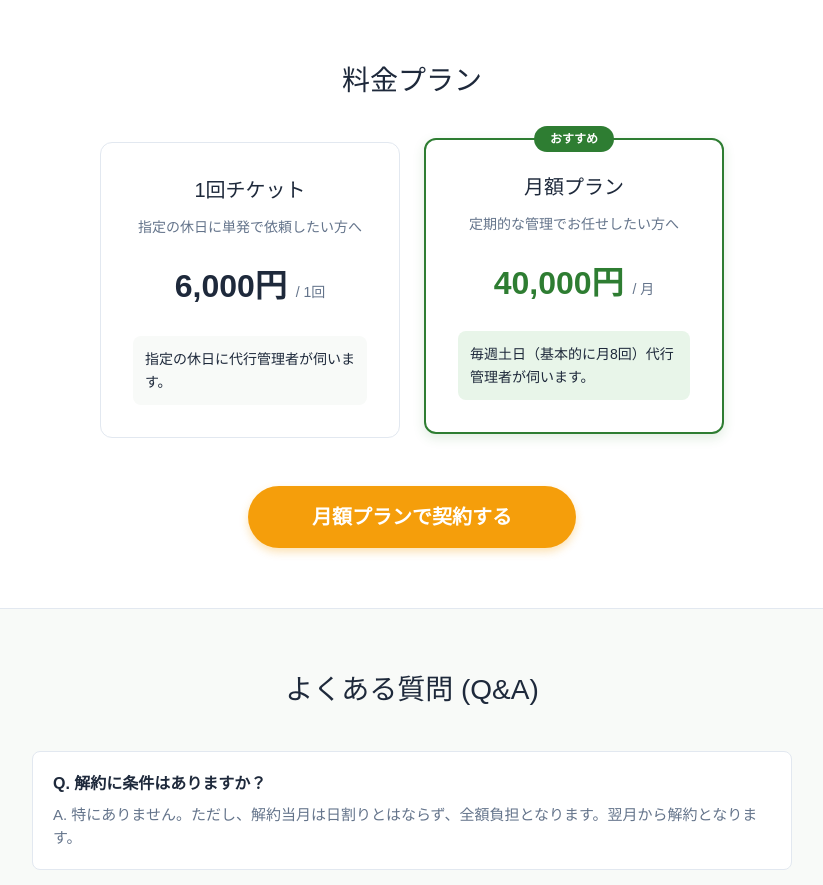
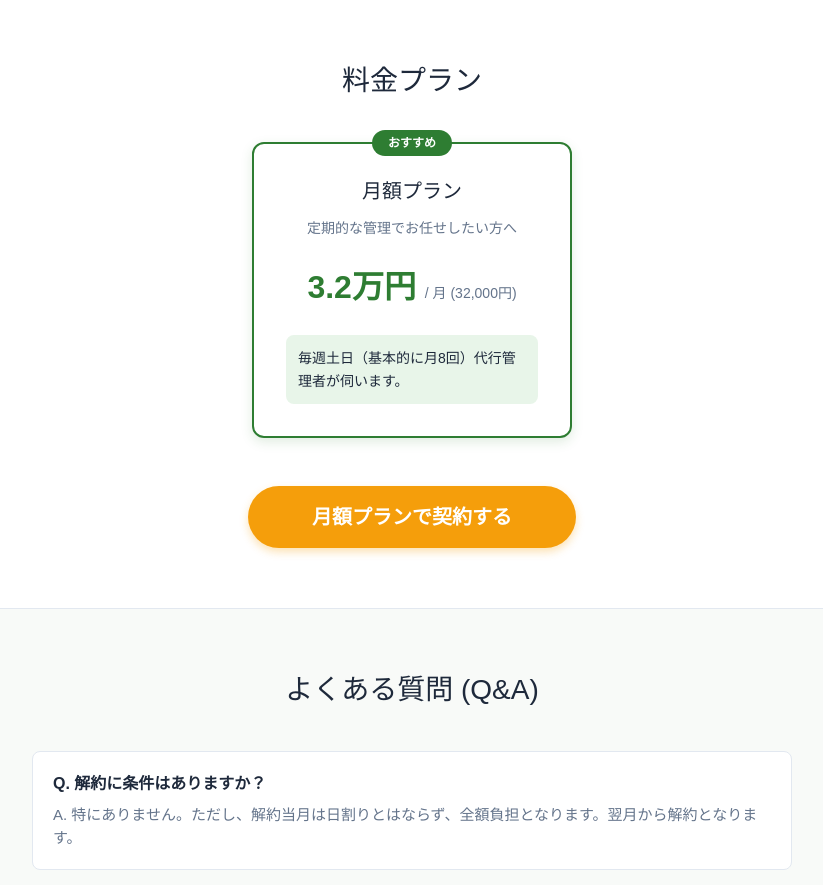
Before and after one commit to irisarbores/farmoff, a Next.js app: page / in a window 1280 px wide. Shown: the part 1300-2185 px from the top of the page, without its empty margins (228-1051 px from the left). Built offline with nearby package versions, Linux system fonts and the light colour scheme.

Commit message:
更新内容のメッセージ

```diff
--- a/app/page.tsx
+++ b/app/page.tsx
@@ -1,6 +1,6 @@
 'use client';
 
-import React, { useState } from 'react';
+import React from 'react';
 import Link from 'next/link';
 
 const THEME = {
@@ -16,9 +16,6 @@ const THEME = {
 };
 
 export default function FarmerLP() {
-  // どちらのプランが選ばれているかを管理（初期値は 'monthly'）
-  const [selectedPlan, setSelectedPlan] = useState('monthly');
-
   return (
     <div style={{ fontFamily: 'sans-serif', color: THEME.textMain, backgroundColor: THEME.lightBg, minHeight: '100vh' }}>
 
@@ -53,7 +50,6 @@ export default function FarmerLP() {
           FarmOffは、人手不足に悩む農家さんと、意欲ある大学生（代理管理者）をつなぐ管理ツールです。
           スケジュール共有、マニュアル化、現場の写真報告まで、遠隔でも作業をしっかり管理できます。
         </p>
-        {/* 「まずは無料で試してみる」ボタンを削除 */}
       </section>
 
       {/* フローチャートセクション */}
@@ -92,53 +88,20 @@ export default function FarmerLP() {
         <div style={{ maxWidth: 1000, margin: '0 auto' }}>
           <h2 style={{ textAlign: 'center', fontSize: 28, marginBottom: 40 }}>料金プラン</h2>
 
-          <div style={{ display: 'flex', flexWrap: 'wrap', gap: 24, justifyContent: 'center' }}>
+          <div style={{ display: 'flex', justifyContent: 'center' }}>
 
-            {/* 1回チケット */}
+            {/* 月額プラン（3.2万円に変更） */}
             <div
-              onClick={() => setSelectedPlan('onetime')}
               style={{
-                width: 300,
+                width: 320,
                 padding: 32,
-                border: selectedPlan === 'onetime' ? `2px solid ${THEME.primary}` : `1px solid ${THEME.border}`,
-                borderRadius: 12,
-                textAlign: 'center',
-                display: 'flex',
-                flexDirection: 'column',
-                cursor: 'pointer',
-                transition: 'all 0.2s ease',
-                boxShadow: selectedPlan === 'onetime' ? '0 4px 12px rgba(46,125,50,0.15)' : 'none',
-                transform: selectedPlan === 'onetime' ? 'translateY(-4px)' : 'none'
-              }}
-            >
-              <h3 style={{ fontSize: 20, marginBottom: 12 }}>1回チケット</h3>
-              <p style={{ color: THEME.textSub, marginBottom: 24, fontSize: 14 }}>指定の休日に単発で依頼したい方へ</p>
-              <div style={{ fontSize: 32, fontWeight: 'bold', marginBottom: 24, color: selectedPlan === 'onetime' ? THEME.primary : THEME.textMain }}>
-                6,000円 <span style={{ fontSize: 14, fontWeight: 'normal', color: THEME.textSub }}>/ 1回</span>
-              </div>
-              <div style={{ textAlign: 'left', marginTop: 'auto' }}>
-                <p style={{ fontSize: 14, color: THEME.textMain, lineHeight: 1.6, padding: '12px', backgroundColor: THEME.lightBg, borderRadius: 8 }}>
-                  指定の休日に代行管理者が伺います。
-                </p>
-              </div>
-            </div>
-
-            {/* 月額プラン */}
-            <div
-              onClick={() => setSelectedPlan('monthly')}
-              style={{
-                width: 300,
-                padding: 32,
-                border: selectedPlan === 'monthly' ? `2px solid ${THEME.primary}` : `1px solid ${THEME.border}`,
+                border: `2px solid ${THEME.primary}`,
                 borderRadius: 12,
                 textAlign: 'center',
                 position: 'relative',
                 display: 'flex',
                 flexDirection: 'column',
-                cursor: 'pointer',
-                transition: 'all 0.2s ease',
-                boxShadow: selectedPlan === 'monthly' ? '0 4px 12px rgba(46,125,50,0.15)' : 'none',
-                transform: selectedPlan === 'monthly' ? 'translateY(-4px)' : 'none'
+                boxShadow: '0 4px 12px rgba(46,125,50,0.15)'
               }}
             >
               <div style={{ position: 'absolute', top: -14, left: '50%', transform: 'translateX(-50%)', background: THEME.primary, color: '#FFF', padding: '4px 16px', borderRadius: 20, fontSize: 12, fontWeight: 'bold' }}>
@@ -146,8 +109,8 @@ export default function FarmerLP() {
               </div>
               <h3 style={{ fontSize: 20, marginBottom: 12 }}>月額プラン</h3>
               <p style={{ color: THEME.textSub, marginBottom: 24, fontSize: 14 }}>定期的な管理でお任せしたい方へ</p>
-              <div style={{ fontSize: 32, fontWeight: 'bold', marginBottom: 24, color: selectedPlan === 'monthly' ? THEME.primary : THEME.textMain }}>
-                40,000円 <span style={{ fontSize: 14, fontWeight: 'normal', color: THEME.textSub }}>/ 月</span>
+              <div style={{ fontSize: 32, fontWeight: 'bold', marginBottom: 24, color: THEME.primary }}>
+                3.2万円 <span style={{ fontSize: 14, fontWeight: 'normal', color: THEME.textSub }}>/ 月 (32,000円)</span>
               </div>
               <div style={{ textAlign: 'left', marginTop: 'auto' }}>
                 <p style={{ fontSize: 14, color: THEME.textMain, lineHeight: 1.6, padding: '12px', backgroundColor: '#E8F5E9', borderRadius: 8 }}>
@@ -161,7 +124,7 @@ export default function FarmerLP() {
           {/* 契約へ進むボタン */}
           <div style={{ textAlign: 'center', marginTop: 48 }}>
             <Link
-              href="/app" // アカウント登録画面などへ遷移させる想定です
+              href="/app"
               style={{
                 display: 'inline-block',
                 background: THEME.accent,
@@ -175,7 +138,7 @@ export default function FarmerLP() {
                 transition: 'background 0.2s'
               }}
             >
-              {selectedPlan === 'monthly' ? '月額プランで契約する' : '1回チケットを購入する'}
+              月額プランで契約する
             </Link>
           </div>
 
@@ -200,7 +163,6 @@ export default function FarmerLP() {
           />
           <FaqItem
             question="Q. どのような作業を任せられますか？"
-            // ★ 回答に文章を追加しました
             answer="A. 水やりやビニールハウスの温度管理などです。当社が提供するテンプレートに沿って、管理委託用のマニュアルを作成していただきます。基本的には合計で1時間程度の作業を上限としております。代行以外の農作業は、追加料金をいただきます。"
           />
         </div>
--- a/lib/AuthScreen.jsx
+++ b/lib/AuthScreen.jsx
@@ -24,15 +24,18 @@ export default function AuthScreen({ onLoggedIn }) {
 
     if (mode === 'signup') {
       // 1. 認証ユーザーを作成
-      const { data, error: signUpError } = await supabase.auth.signUp({
-        email,
-        password,
-      });
-      if (signUpError) {
-        setError(signUpError.message);
-        setLoading(false);
-        return;
-      }
+      const { data, error: signUpError } = await supabase.auth.signUp({ email, password });
+if (signUpError) { setError(signUpError.message); setLoading(false); return; }
+
+// ★ Confirm email がONだと session が null → その旨を伝える
+if (!data.session) {
+  setError('確認メールを送信しました。メール内のリンクをタップしてから再度ログインしてください。');
+  setLoading(false);
+  return;
+}
+
+// session が張られていることを確認してから profiles にINSERT
+
 
       // 2. profilesテーブルに役割と表示名を保存
       const userId = data.user?.id;
--- a/lib/FarmOffApp.jsx
+++ b/lib/FarmOffApp.jsx
@@ -275,17 +275,34 @@ export default function FarmOffApp({ session }) {
   }
 
   // ---- チャット送信 ----
+  // ---- チャット送信 ----
 async function sendMessage(body, file) {
   let imagePath = null;
   if (file) {
     imagePath = await uploadFile(file, 'chat', false);
   }
-    await supabase.from('messages').insert({
+
+  const { data, error } = await supabase.from('messages').insert({
     farm_id: activeFarmId,
     sender_id: userId,
     body: body || '',
     image_url: imagePath,
+  }).select().single(); // ★ select().single() を追加して送信データを取得
+
+  if (error) {
+    console.error('メッセージ送信エラー:', error.message);
+    alert('メッセージの送信に失敗しました。');
+    return;
+  }
+
+  // ★ 送信成功時、リアルタイム受信を待たずに自分の画面に即時反映させる
+  if (data) {
+    setMessages((prev) => {
+      // 既にリアルタイムイベントで届いて重複するのを防ぐチェック
+      if (prev.some((m) => m.id === data.id)) return prev;
+      return [...prev, data];
     });
+  }
 }
 
   // ---- マニュアル ----
@@ -313,7 +330,13 @@ export default function FarmOffApp({ session }) {
     setManuals((prev) => prev.filter((m) => m.id !== id));
   }
 
-  if (!profile) return <p style={{ padding: 16, color: THEME.textMain }}>読み込み中…</p>;
+  if (!profile) return (
+  <div style={{ padding: 16 }}>
+    <p>プロフィールが見つかりません。再度ログインするか、運営にお問い合わせください。</p>
+    <button onClick={() => supabase.auth.signOut()}>ログアウト</button>
+  </div>
+);
+
 
   return (
     <div style={{ maxWidth: 420, margin: '0 auto', fontFamily: 'sans-serif', backgroundColor: '#FFFFFF', minHeight: '100vh', color: THEME.textMain }}>
--- a/lib/supabaseClient.js
+++ b/lib/supabaseClient.js
@@ -1,13 +1,10 @@
-// lib/supabaseClient.js
-// Supabaseプロジェクトの「Settings > API」から下記2つの値を取得して
-// .env.local に入れてください（このファイルはそのまま使えます）
-//
-// NEXT_PUBLIC_SUPABASE_URL=https://xxxxx.supabase.co
-// NEXT_PUBLIC_SUPABASE_ANON_KEY=xxxxxxxxxxxxxxxx
-
 import { createClient } from '@supabase/supabase-js';
 
-const supabaseUrl = process.env.NEXT_PUBLIC_SUPABASE_URL;
-const supabaseAnonKey = process.env.NEXT_PUBLIC_SUPABASE_ANON_KEY;
+const supabaseUrl = process.env.NEXT_PUBLIC_SUPABASE_URL || '';
+const supabaseAnonKey = process.env.NEXT_PUBLIC_SUPABASE_ANON_KEY || '';
+
+if (!supabaseUrl || !supabaseAnonKey) {
+  console.error('Supabaseの環境変数が設定されていません。.env.local を確認してください。');
+}
 
 export const supabase = createClient(supabaseUrl, supabaseAnonKey);
```
Also changed, not shown: 2 other files (tests, documents, lock files or other folders). Lines whose indentation alone changed are shown as unchanged.
